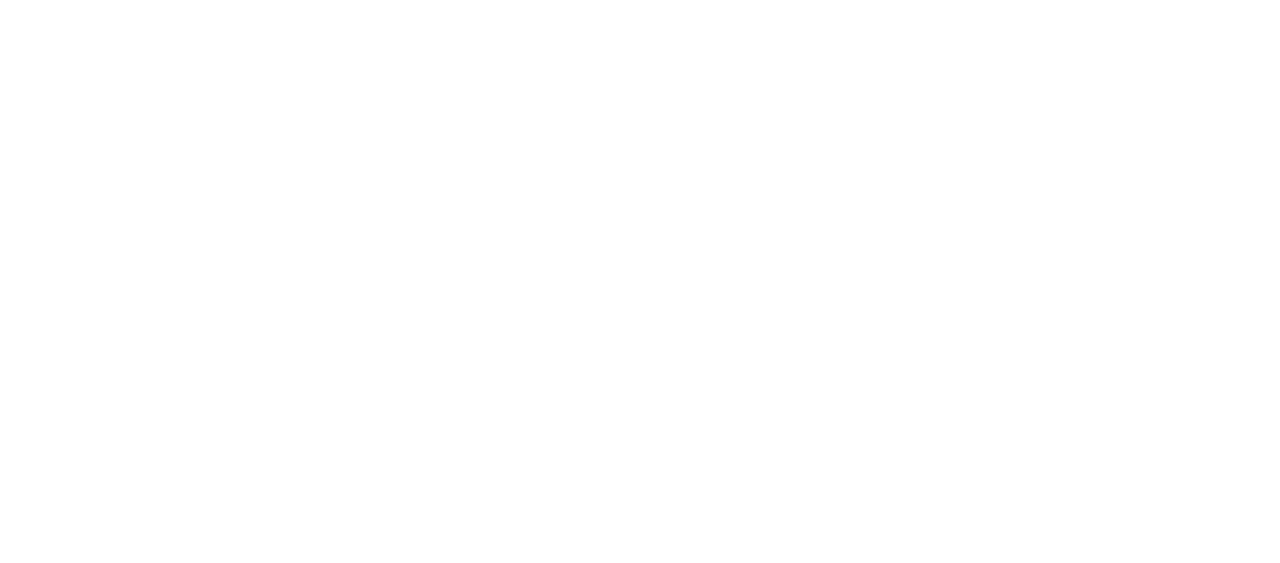
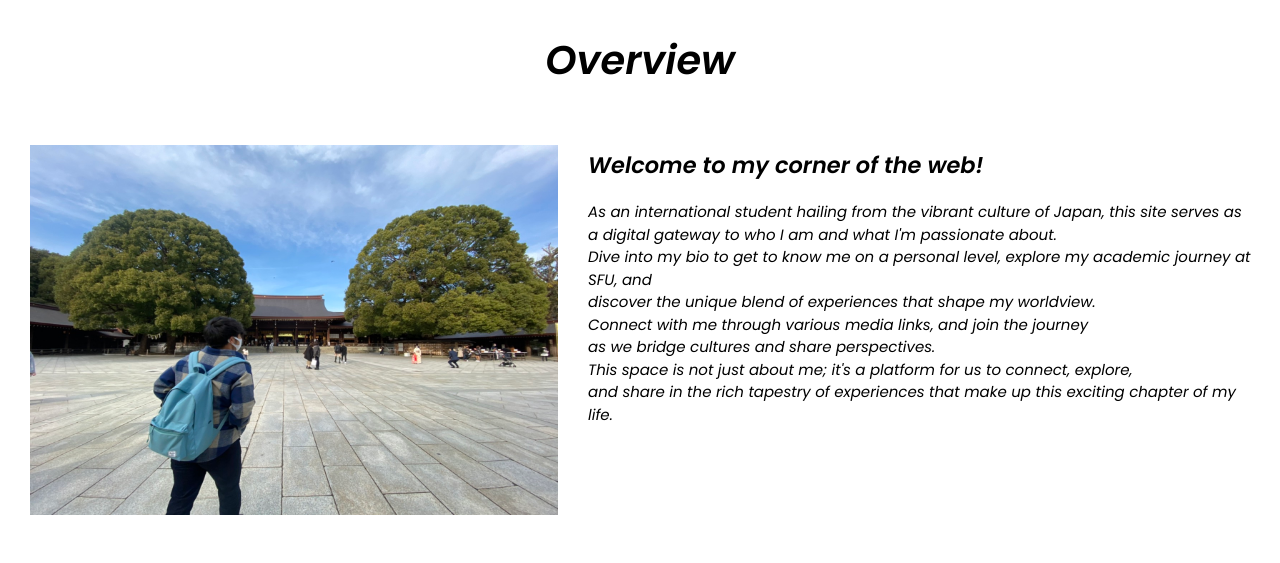
Before and after one commit to Toshiki-Isokawa/Personal-Website, a plain HTML site: page website/index.html in a window 1280 px wide. Drawn offline with Linux system fonts and the light colour scheme.

Commit message:
Created an overview section #4

```diff
--- a/website/aasets/css/style.css
+++ b/website/aasets/css/style.css
@@ -10,3 +10,56 @@ body {
     line-height: 1.5;
     color: 333;
 }
+
+/*
+section
+*/
+.section{
+    padding: 30px 15px;
+}
+.section-headline{
+    text-align: center;
+    font-size: 40px;
+    font-weight: bold;
+    margin: 0 0 40px;
+}
+
+/*
+overview
+*/
+.overview {
+    margin: 0;
+    display: flex;
+}
+
+/*
+overview image
+*/
+.overview-image{
+    width: 600px;
+    height: 400px;
+    --b: 10px; /* the border thickness*/
+    --g: 5px; /* the gap on hover */
+    --c: black;
+
+    padding: calc(var(--g) + var(--b));
+    --_g: no-repeat linear-gradient(var(--c) 0 0);
+    background:
+        var(--_g) var(--_i, 0%) 0,
+        var(--_g) 100% var(--_i, 0%),
+        var(--_g) calc(100% - var(--_i, 0%)) 100%,
+        var(--_g) 0 calc(100% - var(--_i, 0%));
+    background-size: var(--_i, 0%) var(--b),var(--b) var(--_i, 0%);
+    transition: .4s, background-position 0s;
+    cursor: pointer;
+}
+.overview-image:hover{
+    --_i: 100%;
+}
+.overview-caption {
+    padding-left: 15px;
+}
+.overview-headline {
+    margin: 0 0 20px;
+    font-size: 30px;
+}
--- a/website/index.html
+++ b/website/index.html
@@ -13,6 +13,27 @@
 </head>
 <body>
 
+
+
+    <section class="section">
+        <h1 class="section-headline">Overview</h1>
+        <figure class="overview">
+            <img class="overview-image" src="./aasets/images/overview.JPG" alt="">
+            <figcaption class="overview-caption">
+                <h2>Welcome to my corner of the web!</h2>
+                <p class="overview-description">
+                    As an international student hailing from the vibrant culture of Japan, this site serves as <br />
+                    a digital gateway to who I am and what I'm passionate about. <br />
+                    Dive into my bio to get to know me on a personal level, explore my academic journey at SFU, and <br />
+                    discover the unique blend of experiences that shape my worldview. <br />
+                    Connect with me through various media links, and join the journey <br />
+                    as we bridge cultures and share perspectives. <br />
+                    This space is not just about me; it's a platform for us to connect, explore, <br />
+                    and share in the rich tapestry of experiences that make up this exciting chapter of my life.
+                </p>
+            </figcaption>
+        </figure>
+    </section>
     <script src="./aasets/js/app.js"></script>
 </body>
 </html>
```
Also changed, not shown: website/aasets/images/overview.JPG (added), 2 other files.
